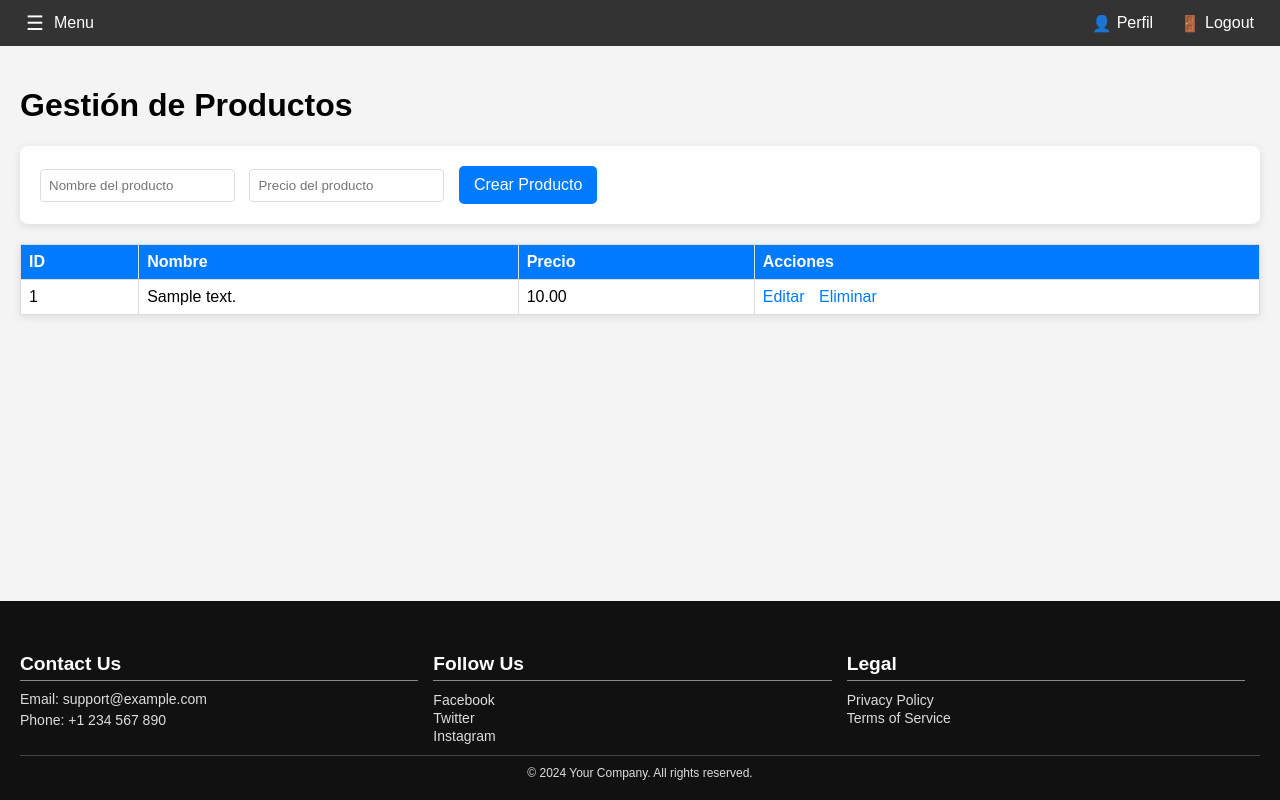
After one commit to dianasauri0/RBS_Galileo, a PHP site: page /gestionar_productos.php in a window 1280 px wide. The commit adds this page. Run offline with PHP 8.4, Linux system fonts and the light colour scheme; tables that the repository leaves empty hold one stand-in row (values such as "Sample post").

Commit message:
Add files via upload

```diff
--- /dev/null
+++ b/gestionar_productos.php
@@ -0,0 +1,426 @@
+<?php
+session_start();
+
+// Configuración de la base de datos
+$servername = "127.0.0.1";
+$username = "root";
+$password = "root";
+$dbname = "b4_36189857_galileo";
+
+// Crear conexión
+$conn = new mysqli($servername, $username, $password, $dbname);
+
+// Verificar la conexión
+if ($conn->connect_error) {
+    die("Conexión fallida: " . $conn->connect_error);
+}
+
+// Verificar si el usuario está logueado y obtener el rol si es necesario
+$usuario_rol = '';
+if (isset($_SESSION['usuario_id'])) {
+    $usuario_id = $_SESSION['usuario_id'];
+
+    // Consultar el rol del usuario en la base de datos
+    $stmt = $conn->prepare("SELECT rol FROM usuarios WHERE usuario_id = ?");
+    $stmt->bind_param("i", $usuario_id);
+    $stmt->execute();
+    $result = $stmt->get_result();
+
+    if ($result->num_rows === 1) {
+        $row = $result->fetch_assoc();
+        $usuario_rol = $row['rol'];
+    } else {
+        echo "<script>alert('Usuario no encontrado.'); window.location.href='login.php';</script>";
+        exit();
+    }
+
+    $stmt->close();
+}
+
+// Manejar el logout
+if (isset($_GET['logout'])) {
+    session_unset(); // Elimina todas las variables de sesión
+    session_destroy(); // Destruye la sesión
+    echo "<script>window.location.href='index.php';</script>"; // Refresca la página
+    exit();
+}
+
+// Variables para los mensajes y los datos del producto
+$message = "";
+$product_id = 0;
+$product_name = "";
+$product_price = "";
+
+// Manejo del formulario
+if ($_SERVER['REQUEST_METHOD'] == 'POST') {
+    if (isset($_POST['create'])) {
+        // Crear nuevo producto
+        $product_name = $_POST['nombre'];
+        $product_price = $_POST['precio'];
+
+        $query = "INSERT INTO productos (descripcion, precio) VALUES ('$product_name', '$product_price')";
+        if ($conn->query($query) === TRUE) {
+            $message = "Producto creado exitosamente.";
+        } else {
+            $message = "Error al crear producto: " . $conn->error;
+        }
+    } elseif (isset($_POST['update'])) {
+        // Actualizar producto existente
+        $product_id = $_POST['id'];
+        $product_name = $_POST['nombre'];
+        $product_price = $_POST['precio'];
+
+        $query = "UPDATE productos SET descripcion='$product_name', precio='$product_price' WHERE producto_id=$product_id";
+        if ($conn->query($query) === TRUE) {
+            $message = "Producto actualizado exitosamente.";
+        } else {
+            $message = "Error al actualizar producto: " . $conn->error;
+        }
+    }
+}
+
+// Manejo de la acción de eliminar
+if (isset($_GET['delete'])) {
+    $product_id = $_GET['delete'];
+    $query = "DELETE FROM productos WHERE producto_id = $product_id";
+    if ($conn->query($query) === TRUE) {
+        $message = "Producto eliminado exitosamente.";
+    } else {
+        $message = "Error al eliminar producto: " . $conn->error;
+    }
+}
+
+// Manejo de la acción de editar
+if (isset($_GET['edit'])) {
+    $product_id = $_GET['edit'];
+    $query = "SELECT * FROM productos WHERE producto_id = $product_id";
+    $result = $conn->query($query);
+    if ($result->num_rows > 0) {
+        $product = $result->fetch_assoc();
+        $product_name = $product['descripcion'];
+        $product_price = $product['precio'];
+    }
+}
+?>
+
+<!DOCTYPE html>
+<html lang="es">
+<head>
+    <meta charset="UTF-8">
+    <meta name="viewport" content="width=device-width, initial-scale=1.0">
+    <title>Gestión de Productos</title>
+    <style>
+        html, body {
+            height: 100%;
+            margin: 0;
+            font-family: Arial, sans-serif;
+            background-color: #f4f4f4;
+            display: flex;
+            flex-direction: column;
+        }
+        header {
+            display: flex;
+            justify-content: space-between;
+            align-items: center;
+            padding: 10px 20px;
+            background-color: #333;
+            color: white;
+        }
+        .header-left,
+        .header-right {
+            display: flex;
+            align-items: center;
+        }
+        .header-left button,
+        .header-right button {
+            background-color: transparent;
+            border: none;
+            color: white;
+            cursor: pointer;
+            font-size: 16px;
+            margin-right: 15px;
+            display: flex;
+            align-items: center;
+        }
+        .header-left button:hover,
+        .header-right button:hover {
+            color: #ccc;
+        }
+        .header-right button:last-child {
+            margin-right: 0;
+        }
+        .header-right button .icon {
+            margin-right: 5px;
+        }
+        .header-left button .icon-slider {
+            font-size: 20px;
+            margin-right: 10px;
+        }
+        #menuDropdown {
+            position: absolute;
+            top: 50px;
+            left: 20px;
+            background-color: #fff;
+            color: #333;
+            border-radius: 4px;
+            box-shadow: 0 0 10px rgba(0, 0, 0, 0.1);
+            display: none;
+        }
+        #menuDropdown ul {
+            list-style: none;
+            padding: 10px;
+            margin: 0;
+        }
+        #menuDropdown ul li {
+            margin-bottom: 10px;
+        }
+        #menuDropdown ul li:last-child {
+            margin-bottom: 0;
+        }
+        #menuDropdown ul li a {
+            text-decoration: none;
+            color: #333;
+        }
+        #menuDropdown ul li a:hover {
+            color: #555;
+        }
+        .container {
+            flex: 1; /* Esto hace que el contenedor crezca y ocupe el espacio restante */
+            padding: 20px;
+        }
+        table {
+            width: 100%;
+            border-collapse: collapse;
+            margin: 20px 0;
+            box-shadow: 0 2px 8px rgba(0, 0, 0, 0.1);
+            background-color: #fff;
+        }
+        table, th, td {
+            border: 1px solid #ddd;
+            padding: 8px;
+            text-align: left;
+        }
+        th {
+            background-color: #007bff;
+            color: white;
+        }
+        form {
+            margin-bottom: 20px;
+            background-color: #fff;
+            padding: 20px;
+            border-radius: 8px;
+            box-shadow: 0 2px 8px rgba(0, 0, 0, 0.1);
+        }
+        input[type="text"], input[type="number"] {
+            padding: 8px;
+            margin-right: 10px;
+            border: 1px solid #ddd;
+            border-radius: 4px;
+        }
+        button[type="submit"] {
+            background-color: #007bff;
+            color: white;
+            padding: 10px 15px;
+            border: none;
+            border-radius: 5px;
+            cursor: pointer;
+            font-size: 16px;
+        }
+        button[type="submit"]:hover {
+            background-color: #0056b3;
+        }
+        .message {
+            color: green;
+            font-weight: bold;
+            margin-bottom: 20px;
+        }
+        a {
+            text-decoration: none;
+            color: #007bff;
+            margin-right: 10px;
+        }
+        a:hover {
+            color: #0056b3;
+        }
+        footer {
+            background-color: #111;
+            color: #ddd;
+            padding: 20px;
+            font-family: Arial, sans-serif;
+            width: 100%;
+            bottom: 0;
+            position: relative;
+            box-sizing: border-box; /* Asegura que el padding y el borde no aumenten el ancho total */
+        }
+
+        .footer-top {
+            border-bottom: 1px solid #444;
+            padding-bottom: 10px;
+        }
+
+        .footer-content {
+            display: flex;
+            flex-wrap: wrap;
+            justify-content: space-between;
+            max-width: 100%; /* Asegura que el contenido no exceda el ancho del contenedor */
+            box-sizing: border-box;
+        }
+
+        .footer-section {
+            flex: 1;
+            min-width: 150px;
+            margin-right: 15px;
+            box-sizing: border-box;
+        }
+
+        .footer-section h5 {
+            border-bottom: 1px solid #888;
+            font-size: 1.2em;
+            padding-bottom: 5px;
+            margin-bottom: 10px;
+            color: #fff;
+        }
+
+        .footer-section p {
+            margin: 5px 0;
+            font-size: 14px;
+        }
+
+        .footer-section a {
+            color: #ddd;
+            text-decoration: none;
+            font-size: 14px;
+        }
+
+        .footer-section a:hover {
+            color: #fff;
+        }
+
+        .footer-bottom {
+            text-align: center;
+            margin-top: 10px;
+            font-size: 12px;
+        }
+
+        @media (max-width: 768px) {
+            .footer-content {
+                flex-direction: column;
+            }
+
+            .footer-section {
+                margin-bottom: 20px;
+            }
+        }
+    </style>
+</head>
+<body>
+
+<header>
+    <div class="header-left">
+        <button onclick="toggleMenu()">
+            <span class="icon-slider">&#9776;</span> Menu
+        </button>
+        <div id="menuDropdown">
+            <ul>
+                <li><a href="panel_control.php">Panel de Control</a></li>
+                <li><a href="gestionar_productos.php">Gestionar Productos</a></li>
+                <li><a href="gestionar_usuarios.php">Gestionar Usuarios</a></li>
+            </ul>
+        </div>
+    </div>
+    <div class="header-right">
+        <button onclick="location.href='perfil.php'">
+            <span class="icon">&#128100;</span>Perfil
+        </button>
+        <button onclick="logout()">
+            <span class="icon">&#128682;</span>Logout
+        </button>
+    </div>
+</header>
+
+<div class="container">
+    <h1>Gestión de Productos</h1>
+    <?php if ($message): ?>
+        <p class="message"><?= $message; ?></p>
+    <?php endif; ?>
+    <form method="POST" action="gestionar_productos.php">
+        <input type="hidden" name="id" value="<?= $product_id; ?>">
+        <input type="text" name="nombre" placeholder="Nombre del producto" value="<?= $product_name; ?>" required>
+        <input type="number" name="precio" placeholder="Precio del producto" step="0.01" value="<?= $product_price; ?>" required>
+        <?php if ($product_id): ?>
+            <button type="submit" name="update">Actualizar Producto</button>
+        <?php else: ?>
+            <button type="submit" name="create">Crear Producto</button>
+        <?php endif; ?>
+    </form>
+
+    <table>
+        <thead>
+            <tr>
+                <th>ID</th>
+                <th>Nombre</th>
+                <th>Precio</th>
+                <th>Acciones</th>
+            </tr>
+        </thead>
+        <tbody>
+            <?php
+            $result = $conn->query("SELECT * FROM productos");
+            while ($row = $result->fetch_assoc()):
+            ?>
+                <tr>
+                    <td><?= $row['producto_id']; ?></td>
+                    <td><?= $row['descripcion']; ?></td>
+                    <td><?= $row['precio']; ?></td>
+                    <td>
+                        <a href="gestionar_productos.php?edit=<?= $row['producto_id']; ?>">Editar</a>
+                        <a href="gestionar_productos.php?delete=<?= $row['producto_id']; ?>" onclick="return confirm('¿Está seguro de que desea eliminar este producto?');">Eliminar</a>
+                    </td>
+                </tr>
+            <?php endwhile; ?>
+        </tbody>
+    </table>
+</div>
+
+<footer>
+    <div class="footer-top">
+        <div class="footer-content">
+            <div class="footer-section">
+                <h5>Contact Us</h5>
+                <p>Email: support@example.com</p>
+                <p>Phone: +1 234 567 890</p>
+            </div>
+            <div class="footer-section">
+                <h5>Follow Us</h5>
+                <a href="#">Facebook</a><br>
+                <a href="#">Twitter</a><br>
+                <a href="#">Instagram</a>
+            </div>
+            <div class="footer-section">
+                <h5>Legal</h5>
+                <a href="#">Privacy Policy</a><br>
+                <a href="#">Terms of Service</a>
+            </div>
+        </div>
+    </div>
+    <div class="footer-bottom">
+        &copy; 2024 Your Company. All rights reserved.
+    </div>
+</footer>
+
+<script>
+    function logout() {
+        window.location.href = 'gestionar_productos.php?logout=true';
+    }
+
+    function toggleMenu() {
+        var menu = document.getElementById('menuDropdown');
+        if (menu.style.display === 'block') {
+            menu.style.display = 'none';
+        } else {
+            menu.style.display = 'block';
+        }
+    }
+</script>
+</body>
+</html>
```
Also changed, not shown: index.php (+4 -4 lines).
